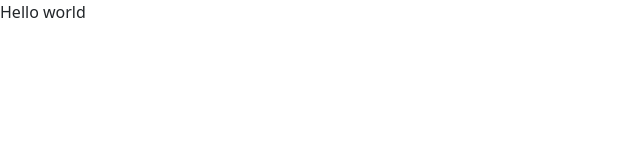
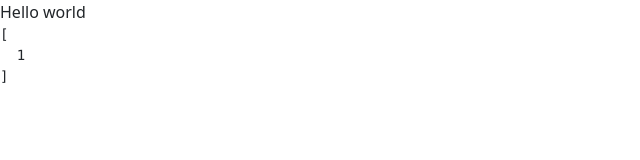
Before and after one commit to antonromankov/TV-routing-proposal, a React (Vite) app: page / in a window 1280 px wide. Shown: the top 160 px of the page, without its empty margins (0-640 px from the left). Built offline with nearby package versions, Linux system fonts and the light colour scheme.

Commit message:
Add zustand

```diff
--- a/biome.json
+++ b/biome.json
@@ -6,7 +6,10 @@
 	"linter": {
 		"enabled": true,
 		"rules": {
-			"recommended": true
+			"recommended": true,
+			"correctness": {
+				"useExhaustiveDependencies": "off"
+			}
 		}
 	},
 	"javascript": {
--- a/package.json
+++ b/package.json
@@ -11,9 +11,12 @@
   },
   "dependencies": {
     "bootstrap": "^5.3.3",
+    "immer": "^10.0.3",
     "react": "^18.2.0",
     "react-dom": "^18.2.0",
-    "reactstrap": "^9.2.2"
+    "react-router-dom": "^6.22.1",
+    "reactstrap": "^9.2.2",
+    "zustand": "^4.5.1"
   },
   "devDependencies": {
     "@biomejs/biome": "1.5.3",
--- a/src/App.jsx
+++ b/src/App.jsx
@@ -1 +1,19 @@
-export const App = () => <div>Hello world</div>
+import { useEffect } from 'react'
+
+import { useStore } from './store'
+
+export const App = () => {
+	const { pages, pushPage } = useStore((state) => state.history)
+
+	useEffect(() => {
+		pushPage(1)
+	}, [])
+
+	return (
+		<div>
+			Hello world
+			<br />
+			<pre>{JSON.stringify(pages, null, 2)}</pre>
+		</div>
+	)
+}
--- a/src/index.jsx
+++ b/src/index.jsx
@@ -5,8 +5,4 @@ import { App } from './App.jsx'
 
 import 'bootstrap/dist/css/bootstrap.min.css'
 
-ReactDOM.createRoot(document.getElementById('root')).render(
-	<React.StrictMode>
-		<App />
-	</React.StrictMode>
-)
+ReactDOM.createRoot(document.getElementById('root')).render(<App />)
--- /dev/null
+++ b/src/store/history.js
@@ -0,0 +1,19 @@
+export const historyStore = (set) => ({
+	pages: [],
+	pushPage: (page) =>
+		set(
+			(state) => {
+				state.history.pages = [...state.history.pages, page]
+			},
+			false,
+			'addPage'
+		),
+	removeLastPage: () =>
+		set(
+			(state) => {
+				state.history.pages = state.history.pages.slice(-1)
+			},
+			false,
+			'removeLastPage'
+		)
+})
--- /dev/null
+++ b/src/store/index.js
@@ -0,0 +1,13 @@
+import { create } from 'zustand'
+import { devtools } from 'zustand/middleware'
+import { immer } from 'zustand/middleware/immer'
+
+import { historyStore } from './history.js'
+
+export const useStore = create()(
+	devtools(
+		immer((...args) => ({
+			history: { ...historyStore(...args) }
+		}))
+	)
+)
```
Also changed, not shown: 1 other file (tests, documents, lock files or other folders).
